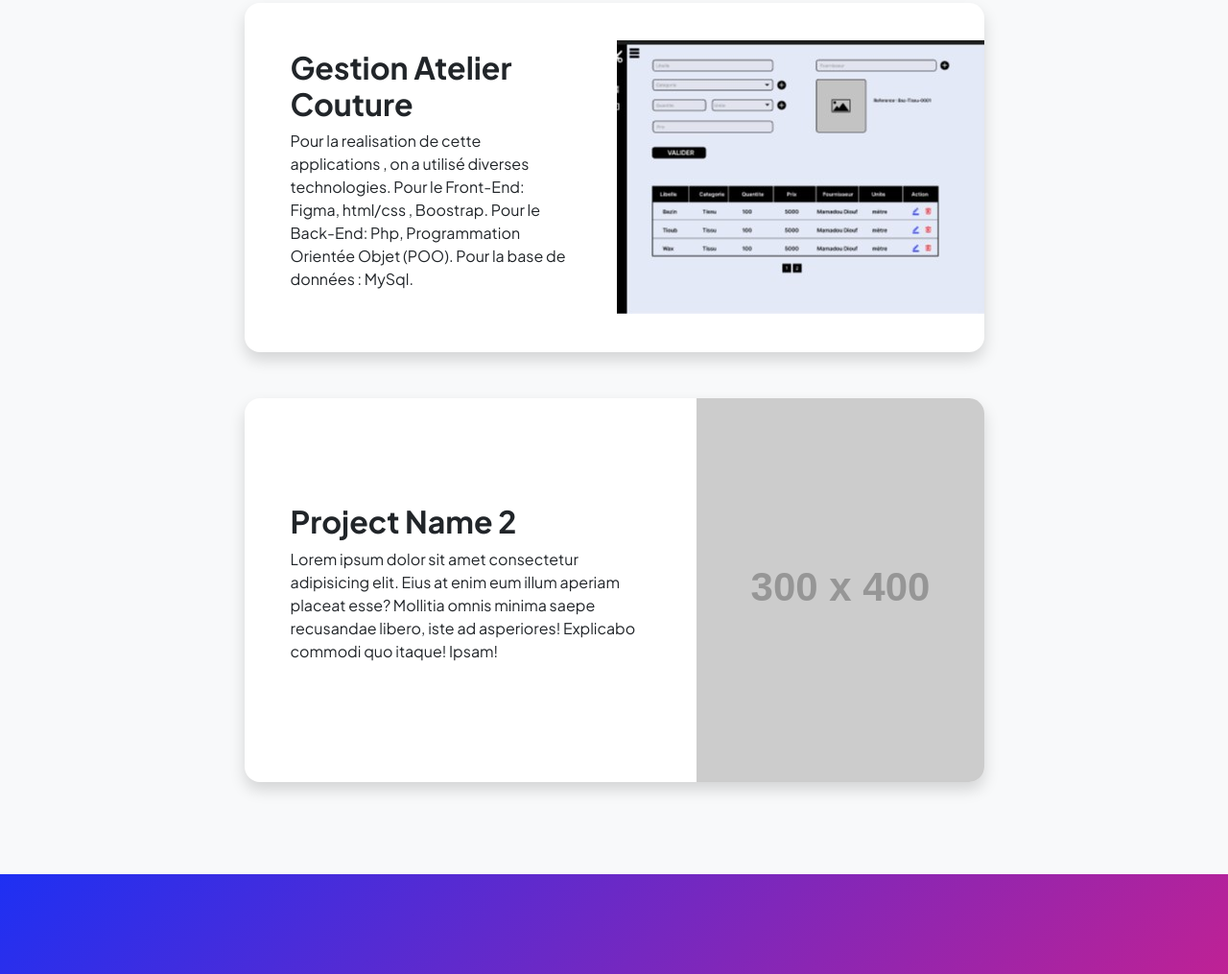
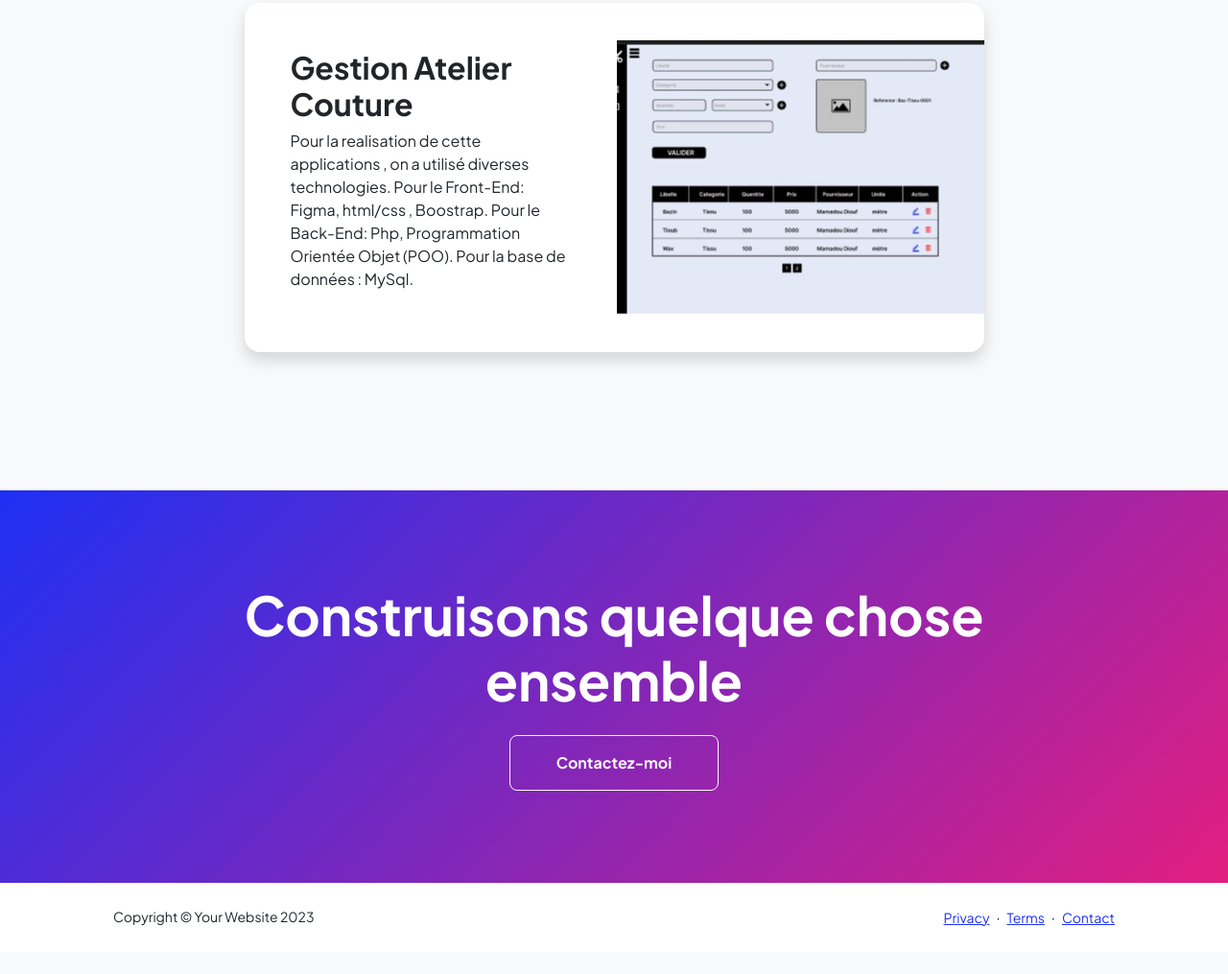
Before and after one commit to papadiouf13/Mon-Portofolio, a plain HTML site: page projects.html in a window 1280 px wide. Shown: the part 223-1238 px from the top of the page at 96% size. After the commit the page ends 1215 px from the top, so only its background shows below. Drawn offline with nearby package versions, Linux system fonts and the light colour scheme; placeholder pictures from the web are drawn by us.

Commit message:
Portofolio

```diff
--- a/projects.html
+++ b/projects.html
@@ -58,7 +58,7 @@
                             </div>
                             <!-- Project Card 2-->
                             <div class="card overflow-hidden shadow rounded-4 border-0">
-                                <div class="card-body p-0">
+                                <!-- <div class="card-body p-0">
                                     <div class="d-flex align-items-center">
                                         <div class="p-5">
                                             <h2 class="fw-bolder">Project Name 2</h2>
@@ -66,7 +66,7 @@
                                         </div>
                                         <img class="img-fluid" src="https://dummyimage.com/300x400/343a40/6c757d" alt="..." />
                                     </div>
-                                </div>
+                                </div> -->
                             </div>
                         </div>
                     </div>
```
